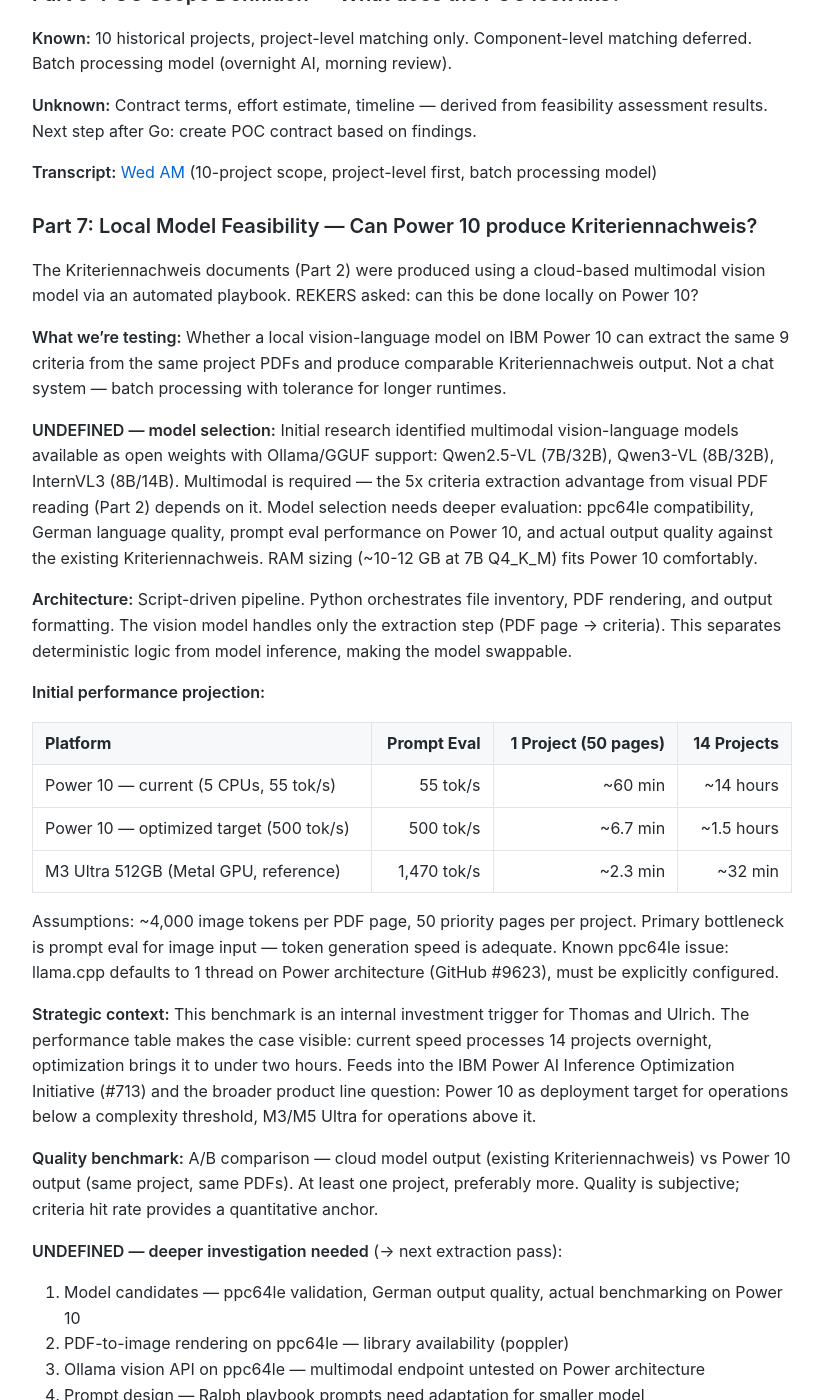
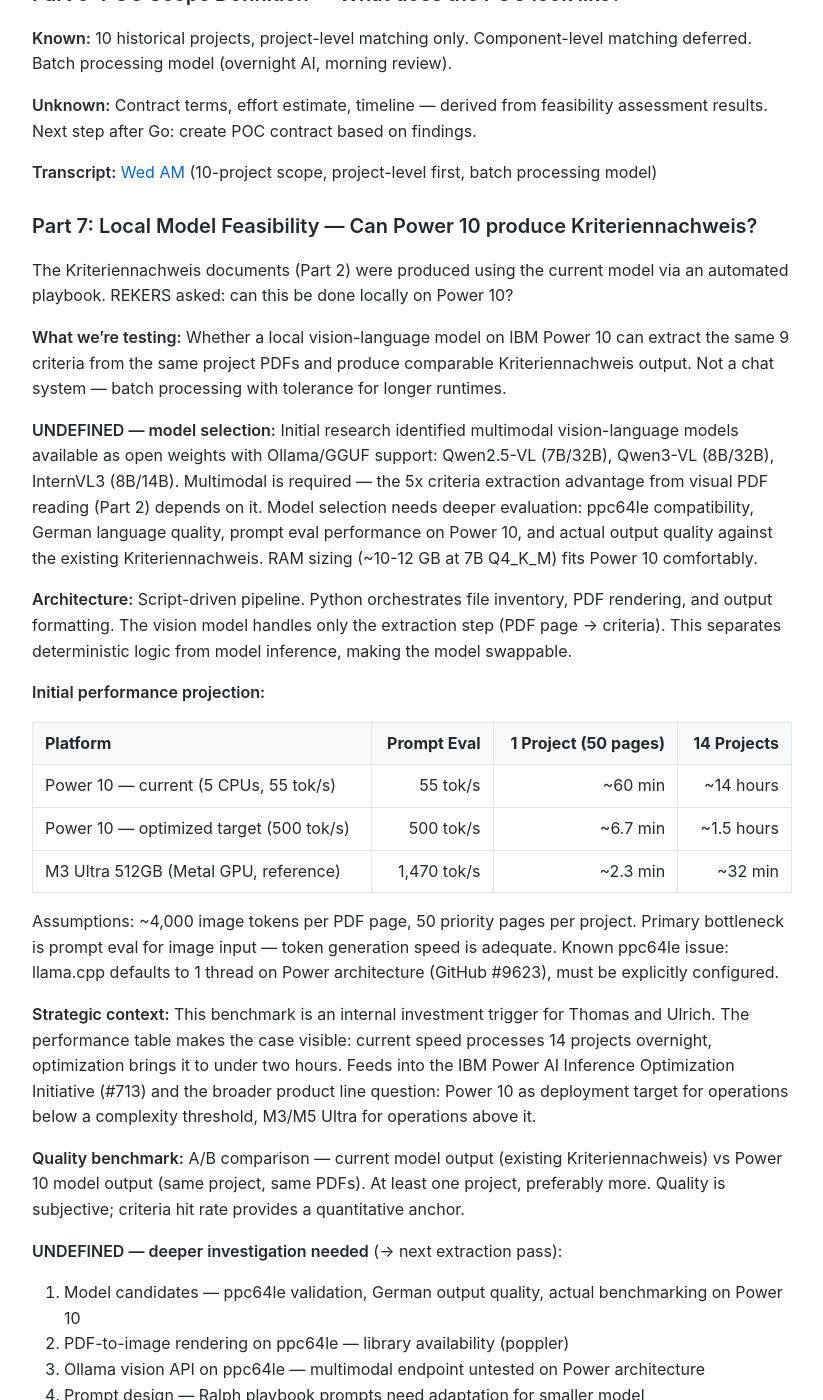
Before and after one commit to MariusWilsch/public-wilsch-ai-pages, a Jekyll site: the page built from project/rekers/design-doc-feasibility-report.md, in a window 1280 px wide and 1400 px high, scrolled down 10062 px. Shown: the whole window, without its empty margins (228-1051 px from the left). Built offline with Jekyll 4.4.1, drawn with Linux system fonts in a browser that asks for light colours; our own code applies the rules of GitHub Pages for plain Markdown files.

Commit message:
Sync from hippocampus 2026-02-25

```diff
--- a/project/rekers/design-doc-feasibility-report.md
+++ b/project/rekers/design-doc-feasibility-report.md
@@ -300,7 +300,7 @@ Target: IBM Power 10 (~20 TOPS per chip). Alternative: hybrid approach (external
 
 ### Part 7: Local Model Feasibility — Can Power 10 produce Kriteriennachweis?
 
-The Kriteriennachweis documents (Part 2) were produced using a cloud-based multimodal vision model via an automated playbook. REKERS asked: can this be done locally on Power 10?
+The Kriteriennachweis documents (Part 2) were produced using the current model via an automated playbook. REKERS asked: can this be done locally on Power 10?
 
 **What we're testing:** Whether a local vision-language model on IBM Power 10 can extract the same 9 criteria from the same project PDFs and produce comparable Kriteriennachweis output. Not a chat system — batch processing with tolerance for longer runtimes.
 
@@ -320,7 +320,7 @@ Assumptions: ~4,000 image tokens per PDF page, 50 priority pages per project. Pr
 
 **Strategic context:** This benchmark is an internal investment trigger for Thomas and Ulrich. The performance table makes the case visible: current speed processes 14 projects overnight, optimization brings it to under two hours. Feeds into the IBM Power AI Inference Optimization Initiative (#713) and the broader product line question: Power 10 as deployment target for operations below a complexity threshold, M3/M5 Ultra for operations above it.
 
-**Quality benchmark:** A/B comparison — cloud model output (existing Kriteriennachweis) vs Power 10 output (same project, same PDFs). At least one project, preferably more. Quality is subjective; criteria hit rate provides a quantitative anchor.
+**Quality benchmark:** A/B comparison — current model output (existing Kriteriennachweis) vs Power 10 model output (same project, same PDFs). At least one project, preferably more. Quality is subjective; criteria hit rate provides a quantitative anchor.
 
 **UNDEFINED — deeper investigation needed** (→ next extraction pass):
 1. Model candidates — ppc64le validation, German output quality, actual benchmarking on Power 10
```
